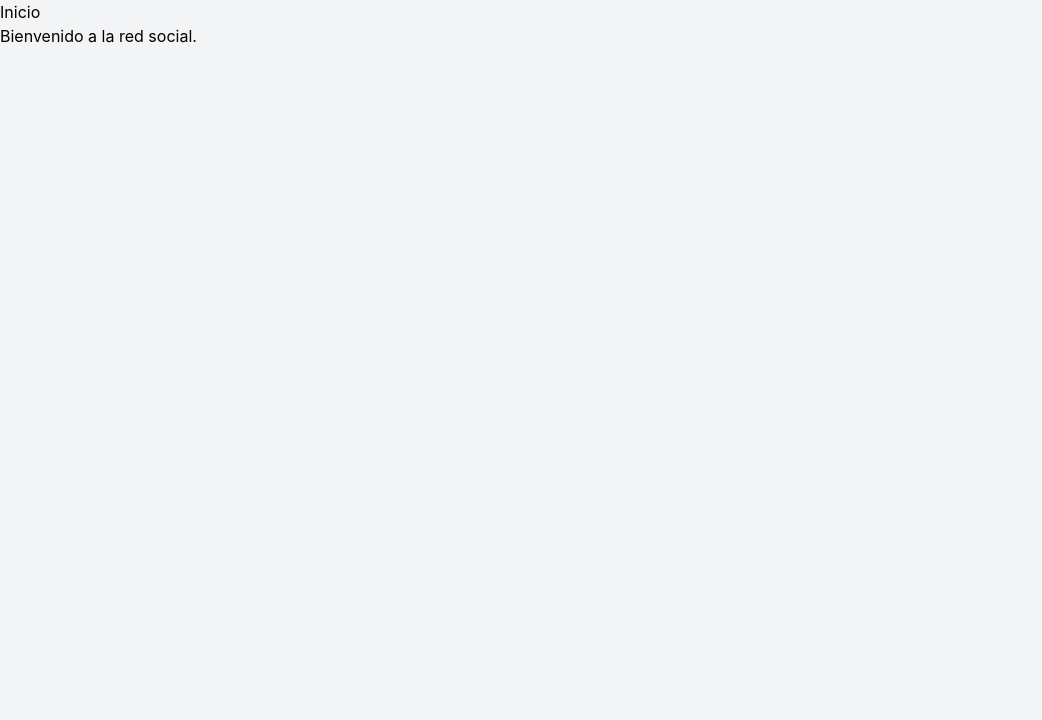
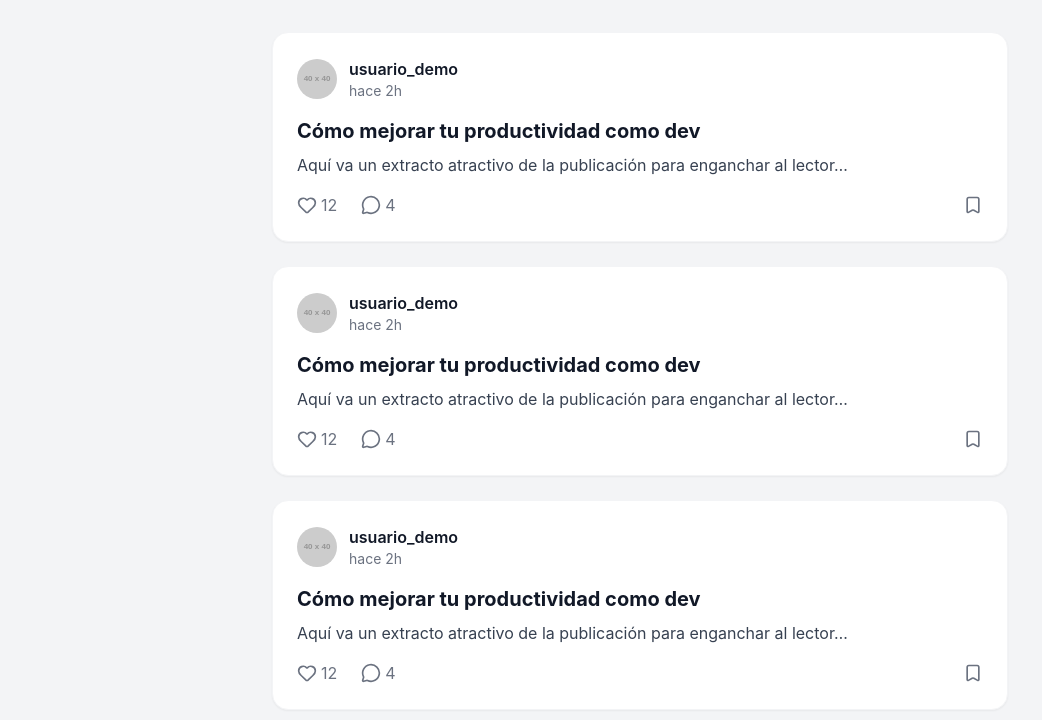
Before and after one commit to abel-rovira/web-social-blog, a React (Create React App) app in the folder frontend/: page / in a window 1280 px wide. Shown: the top 720 px of the page, without its empty margins (0-1042 px from the left). Built offline with nearby package versions, Linux system fonts and the light colour scheme.

Commit message:
add lucide icons and improve UI

```diff
--- a/frontend/package.json
+++ b/frontend/package.json
@@ -8,6 +8,7 @@
     "@testing-library/react": "^16.3.2",
     "@testing-library/user-event": "^13.5.0",
     "axios": "^1.13.2",
+    "lucide-react": "^0.562.0",
     "react": "^19.2.3",
     "react-dom": "^19.2.3",
     "react-router-dom": "^6.30.3",
--- a/frontend/src/paginas/CrearPublicacion.jsx
+++ b/frontend/src/paginas/CrearPublicacion.jsx
@@ -1,8 +1,25 @@
 export default function CrearPublicacion() {
-return (
-<div>
-<h1>Crear Publicación</h1>
-<p>Formulario para crear una publicación.</p>
-</div>
-);
+  return (
+    <main className="max-w-2xl mx-auto mt-8 px-4">
+      <h1 className="text-2xl font-bold mb-6">Crear publicación</h1>
+
+      <form className="bg-white rounded-2xl shadow-sm p-6 space-y-4">
+        <input
+          type="text"
+          placeholder="Título"
+          className="w-full px-4 py-2 rounded-lg bg-gray-100 focus:ring-2 focus:ring-blue-500 outline-none"
+        />
+
+        <textarea
+          rows="6"
+          placeholder="¿Qué quieres compartir?"
+          className="w-full px-4 py-2 rounded-lg bg-gray-100 focus:ring-2 focus:ring-blue-500 outline-none"
+        />
+
+        <button className="w-full bg-blue-600 text-white py-2 rounded-lg hover:bg-blue-700">
+          Publicar
+        </button>
+      </form>
+    </main>
+  );
 }
--- a/frontend/src/paginas/Explorar.jsx
+++ b/frontend/src/paginas/Explorar.jsx
@@ -1,8 +1,23 @@
 export default function Explorar() {
-return (
-<div>
-<h1>Explorar</h1>
-<p>Publicaciones en tendencia.</p>
-</div>
-);
+  return (
+    <main className="max-w-6xl mx-auto mt-8 px-4">
+      <h1 className="text-2xl font-bold mb-6">Explorar</h1>
+
+      <div className="grid sm:grid-cols-2 lg:grid-cols-3 gap-6">
+        {[1, 2, 3, 4, 5, 6].map((item) => (
+          <div
+            key={item}
+            className="bg-white rounded-xl shadow-sm border border-gray-100 p-5 hover:shadow-md transition"
+          >
+            <h3 className="font-semibold text-lg mb-2">
+              Publicación destacada
+            </h3>
+            <p className="text-gray-600 text-sm">
+              Descubre contenido interesante creado por la comunidad.
+            </p>
+          </div>
+        ))}
+      </div>
+    </main>
+  );
 }
--- a/frontend/src/paginas/Guardados.jsx
+++ b/frontend/src/paginas/Guardados.jsx
@@ -1,8 +1,10 @@
 export default function Guardados() {
-return (
-<div>
-<h1>Guardados</h1>
-<p>Publicaciones guardadas.</p>
-</div>
-);
+  return (
+    <main className="max-w-3xl mx-auto mt-8 px-4">
+      <h1 className="text-2xl font-bold mb-4">Guardados</h1>
+      <p className="text-gray-600">
+        Aquí aparecerán las publicaciones que guardes.
+      </p>
+    </main>
+  );
 }
--- a/frontend/src/paginas/Inicio.jsx
+++ b/frontend/src/paginas/Inicio.jsx
@@ -1,8 +1,51 @@
+import { Heart, MessageCircle, Bookmark } from "lucide-react";
+
 export default function Inicio() {
-return (
-<div>
-<h1>Inicio</h1>
-<p>Bienvenido a la red social.</p>
-</div>
-);
+  return (
+    <main className="max-w-3xl mx-auto mt-8 space-y-6 px-4">
+      {[1, 2, 3].map((post) => (
+        <article
+          key={post}
+          className="bg-white rounded-2xl shadow-sm border border-gray-100 p-6 hover:shadow-md transition"
+        >
+          {/* header */}
+          <div className="flex items-center gap-3 mb-4">
+            <img
+              src="https://via.placeholder.com/40"
+              className="w-10 h-10 rounded-full"
+              alt=""
+            />
+            <div>
+              <p className="font-semibold text-gray-900">usuario_demo</p>
+              <p className="text-sm text-gray-500">hace 2h</p>
+            </div>
+          </div>
+
+          {/* contenido */}
+          <h2 className="text-xl font-bold mb-2 text-gray-900">
+            Cómo mejorar tu productividad como dev
+          </h2>
+
+          <p className="text-gray-700 mb-4">
+            Aquí va un extracto atractivo de la publicación para enganchar al lector…
+          </p>
+
+          {/* acciones */}
+          <div className="flex justify-between items-center text-gray-500">
+            <div className="flex gap-6">
+              <button className="flex items-center gap-1 hover:text-red-500">
+                <Heart className="w-5 h-5" /> 12
+              </button>
+              <button className="flex items-center gap-1 hover:text-blue-500">
+                <MessageCircle className="w-5 h-5" /> 4
+              </button>
+            </div>
+            <button className="hover:text-yellow-500">
+              <Bookmark className="w-5 h-5" />
+            </button>
+          </div>
+        </article>
+      ))}
+    </main>
+  );
 }
--- a/frontend/src/paginas/Perfil.jsx
+++ b/frontend/src/paginas/Perfil.jsx
@@ -1,8 +1,24 @@
 export default function Perfil() {
-return (
-<div>
-<h1>Perfil</h1>
-<p>Información del usuario.</p>
-</div>
-);
+  return (
+    <main className="max-w-4xl mx-auto mt-8 px-4 space-y-6">
+      <div className="bg-white rounded-2xl shadow-sm p-6 flex gap-6 items-center">
+        <img
+          src="https://via.placeholder.com/100"
+          className="w-24 h-24 rounded-full"
+          alt=""
+        />
+
+        <div>
+          <h1 className="text-2xl font-bold">usuario_demo</h1>
+          <p className="text-gray-500">@usuario_demo</p>
+
+          <div className="flex gap-6 mt-4 text-sm">
+            <span><b>10</b> posts</span>
+            <span><b>120</b> seguidores</span>
+            <span><b>80</b> siguiendo</span>
+          </div>
+        </div>
+      </div>
+    </main>
+  );
 }
```
Also changed, not shown: 1 other file (tests, documents, lock files or other folders).
